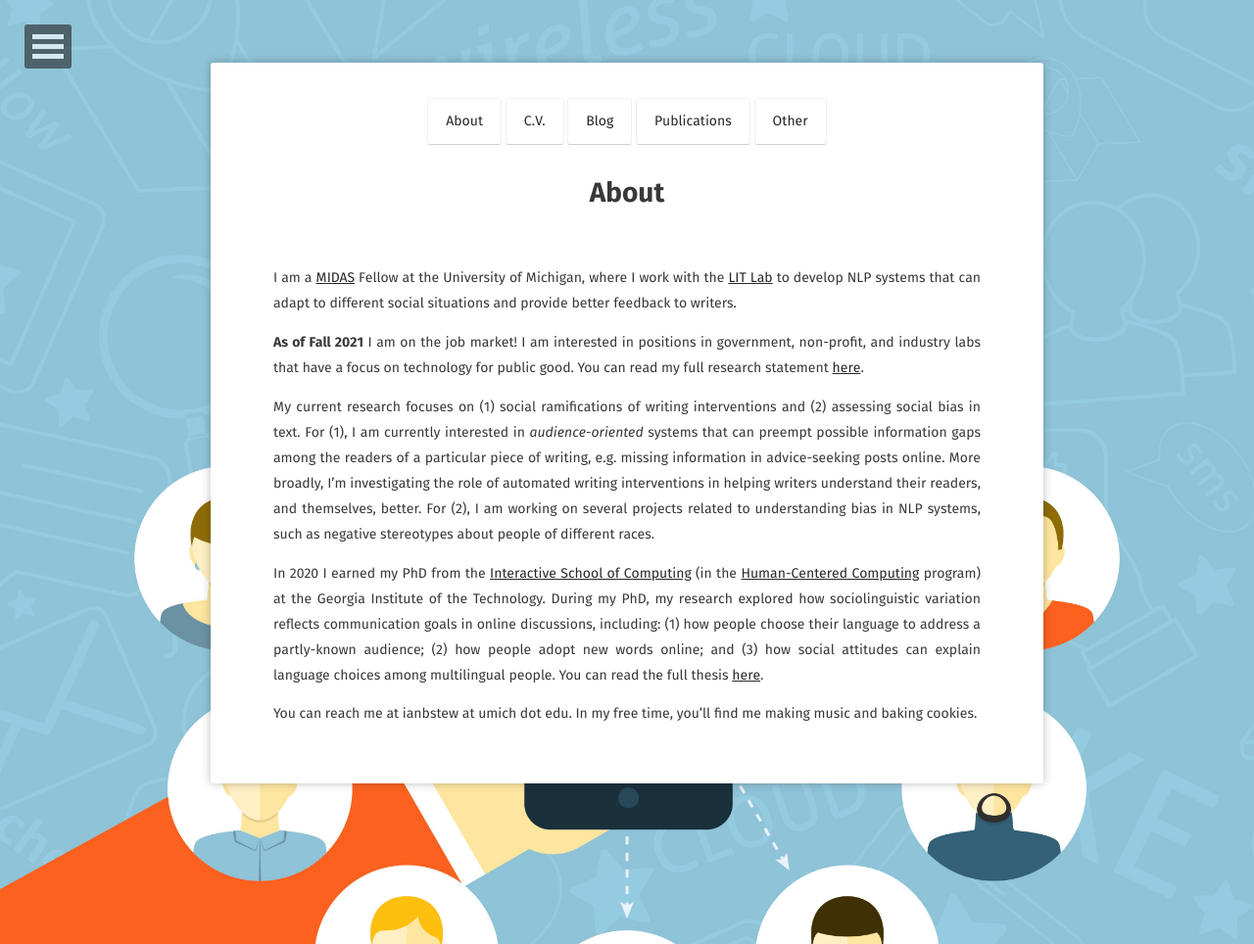
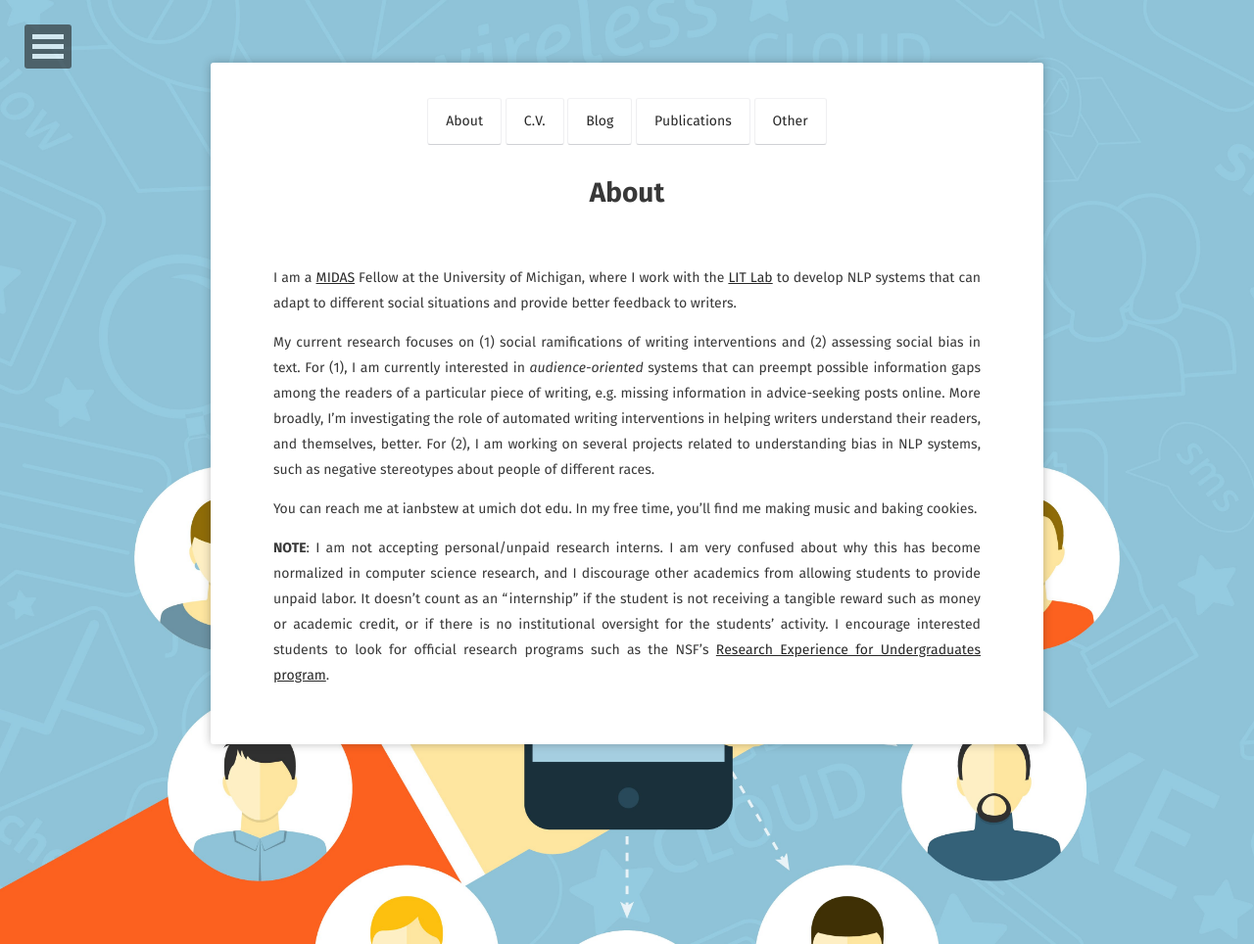
Before and after one commit to ianbstewart/ianbstewart.github.io, a Jekyll site: the page built from about/index.md, in a window 1280 px wide. Shown: the whole page at 98% size. Built offline with Jekyll 4.4.1, drawn with Linux system fonts in a browser that asks for light colours; some web fonts are replaced.

Commit message:
updated index

```diff
--- a/about/index.md
+++ b/about/index.md
@@ -5,17 +5,11 @@ comments: false
 ---
 I am a [MIDAS](http://midas.umich.edu/) Fellow at the University of Michigan, where I work with the [LIT Lab](https://lit.eecs.umich.edu/) to develop NLP systems that can adapt to different social situations and provide better feedback to writers.
 
-**As of Fall 2021** I am on the job market!
-I am interested in positions in government, non-profit, and industry labs that have a focus on technology for public good.
-You can read my full research statement [here](../docs/research_statement_2021.pdf).
-
 My current research focuses on (1) social ramifications of writing interventions and (2) assessing social bias in text.
 For (1), I am currently interested in *audience-oriented* systems that can preempt possible information gaps among the readers of a particular piece of writing, e.g. missing information in advice-seeking posts online.
 More broadly, I'm investigating the role of automated writing interventions in helping writers understand their readers, and themselves, better.
 For (2), I am working on several projects related to understanding bias in NLP systems, such as negative stereotypes about people of different races.
 
-In 2020 I earned my PhD from the [Interactive School of Computing](http://www.ic.gatech.edu/) (in the [Human-Centered Computing](http://www.hcc.cc.gatech.edu) program) at the Georgia Institute of the Technology.
-During my PhD, my research explored how sociolinguistic variation reflects communication goals in online discussions, including: (1) how people choose their language to address a partly-known audience; (2) how people adopt new words online; and (3) how social attitudes can explain language choices among multilingual people.
-You can read the full thesis [here](https://smartech.gatech.edu/handle/1853/65976).
+You can reach me at ianbstew at umich dot edu. In my free time, you'll find me making music and baking cookies.
 
-You can reach me at ianbstew at umich dot edu. In my free time, you'll find me making music and baking cookies.
+**NOTE**: I am not accepting personal/unpaid research interns. I am very confused about why this has become normalized in computer science research, and I discourage other academics from allowing students to provide unpaid labor. It doesn't count as an "internship" if the student is not receiving a tangible reward such as money or academic credit, or if there is no institutional oversight for the students' activity. I encourage interested students to look for official research programs such as the NSF's [Research Experience for Undergraduates program](https://www.nsf.gov/crssprgm/reu/).
```
